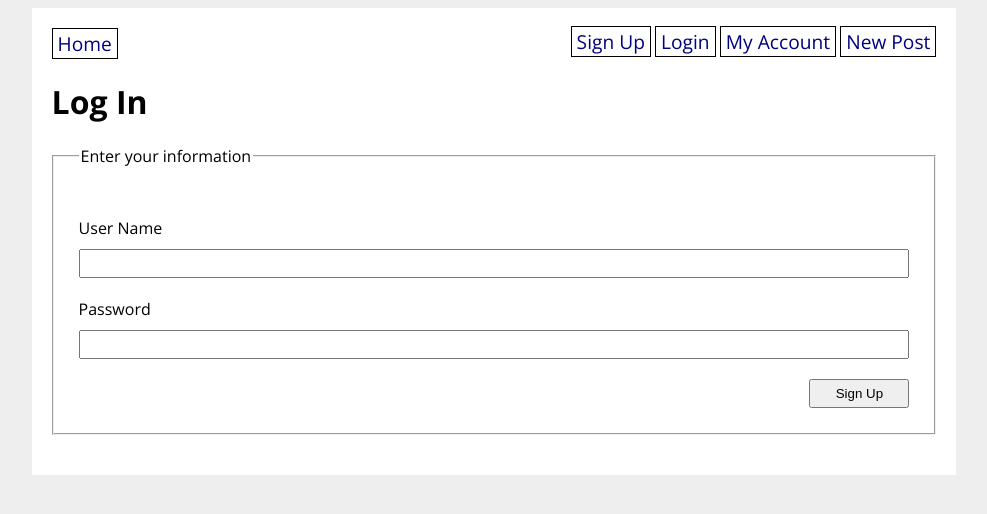
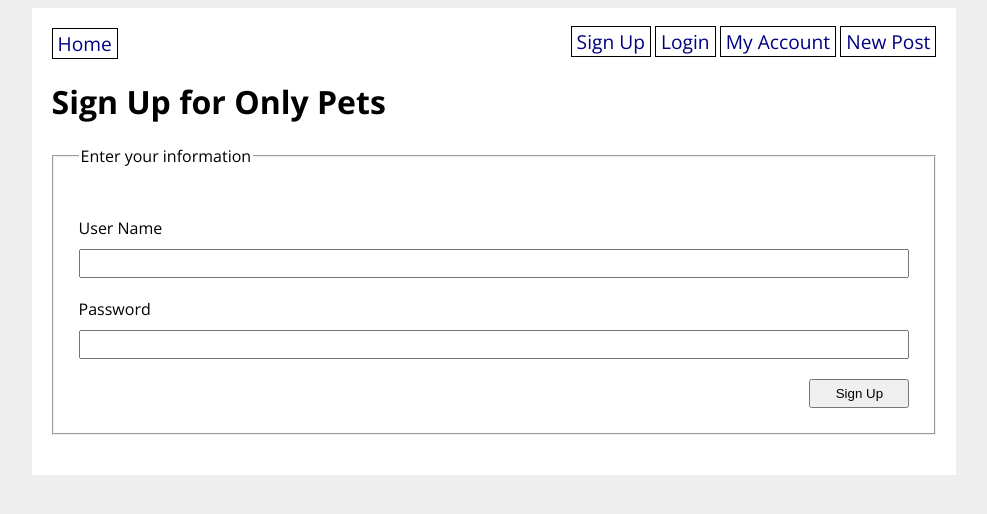
Before and after one commit to lougoncharenko/only_pets, a Flask app: template only_pets/templates/signup.html in a window 1280 px wide. Shown: the top 514 px of the page, without its empty margins (146-1133 px from the left). Run offline with Flask 2, Linux system fonts and the light colour scheme; the template is opened without the code that fills it: values that come from a table or form of the project are taken from there, others are empty.

Commit message:
changed title on top

```diff
--- a/only_pets/templates/signup.html
+++ b/only_pets/templates/signup.html
@@ -1,7 +1,7 @@
 {% extends 'base.html' %}
 {% block content %}
 
-<h1>Log In</h1>
+<h1>Sign Up for Only Pets</h1>
 
 <form action="/signup" method="POST">
     {{ form.csrf_token }}
```
